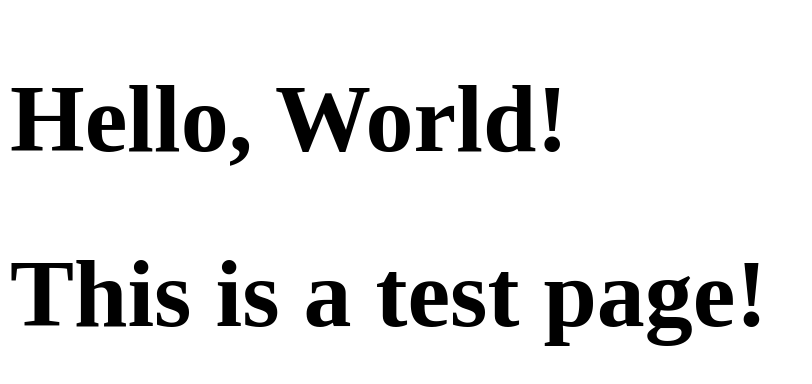
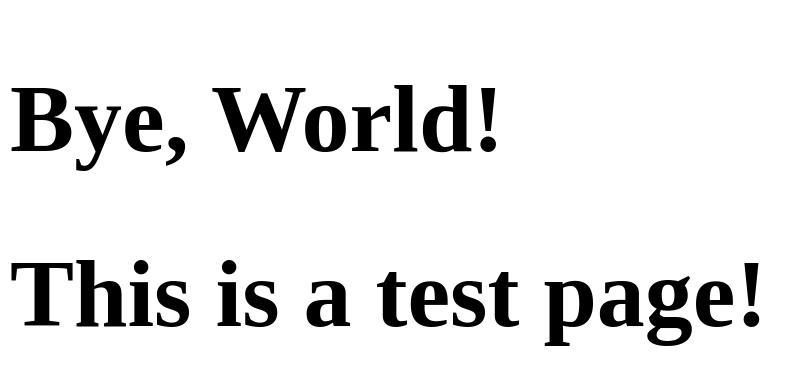
Before and after one commit to ZuydUniversity/2425-B2C6-B2B-2-Frontend, a Next.js app: page / in a window 1280 px wide. Shown: the top 384 px of the page, without its empty margins (0-812 px from the left). Built offline with nearby package versions, Linux system fonts and the light colour scheme.

Commit message:
test commit - changed "hello world" to "Bye world"

```diff
--- a/src/pages/index.tsx
+++ b/src/pages/index.tsx
@@ -7,7 +7,7 @@ import { FC } from "react";
 const Home: FC = () => {
   return (
     <div className={styles.wrapper}>
-      <h1 className={styles.title}>Hello, World!</h1>
+      <h1 className={styles.title}>Bye, World!</h1>
       <h1 className={styles.title}>This is a test page!</h1>
     </div>
   );
```
